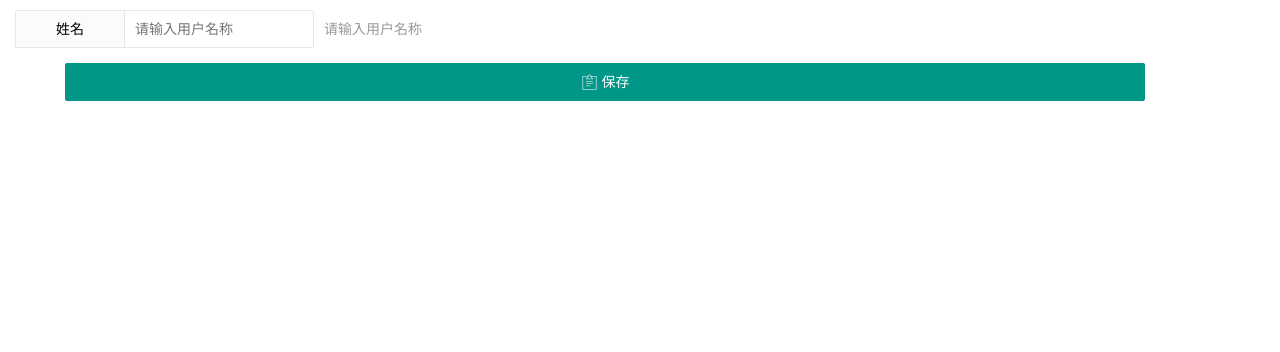
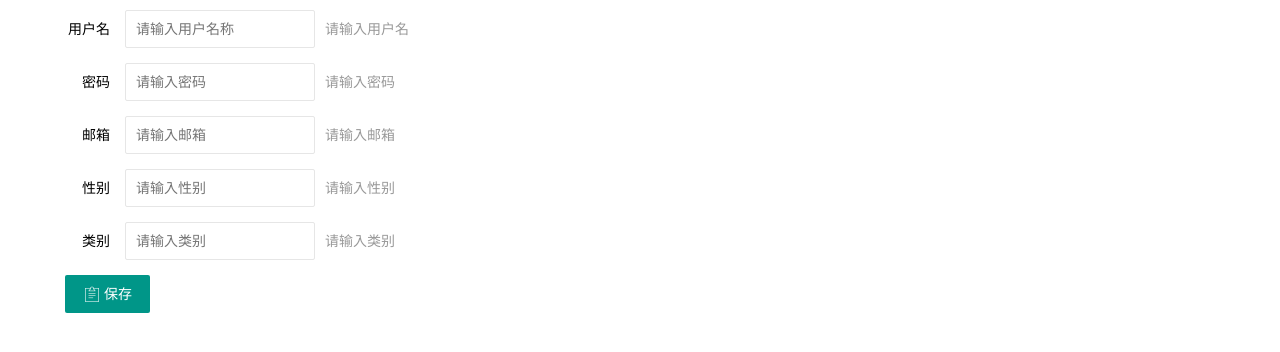
Before and after one commit to zhanfan9812/Blockchain_internship_program, a Flask app: template templates/role_operation.html in a window 1280 px wide. Shown: the top 352 px of the page. Run offline with Flask 2, Linux system fonts and the light colour scheme; the template is opened without the code that fills it, so the values that code supplies are empty.

Commit message:
save and update

```diff
--- a/application/models.py
+++ b/application/models.py
@@ -11,10 +11,12 @@
     email = db.Column(db.String(120), unique=True)
     gender = db.Column(db.String(120))
 
-    def __init__(self, username, password, role):
+    def __init__(self, username, password, role, email, gender):
         self.username = username
         self.password = password
         self.role = role
+        self.gender = gender
+        self.email = email
 
     def __repr__(self):
         return '<User username:%r>' % self.username
--- a/application/views/admin.py
+++ b/application/views/admin.py
@@ -8,9 +8,9 @@
 
 @admin_page.route('/select_username',methods=["POST"])
 def select_username():
-    name = request.form.get('username')
+    username = request.form.get('username')
     role = request.form.get('role')
-    user = User.query.filter(User.username == name,User.role == role).first()
+    user = User.query.filter(User.username == username,User.role == role).first()
     if (user == None):
         return '0'
     data = {
@@ -40,10 +40,49 @@
 @admin_page.route('/delete_id',methods=["POST"])
 def delete_id():
     id = request.form.get('id')
-    user = User.query.filter(User.id == id).first()
-    if (user == None):
-        return '1'
+    user = User.query.get(id)
+    if (user is None):
+        return '0'
     else:
         db.session.delete(user)
         db.session.commit()
+        return '1'
+
+@admin_page.route('/add',methods=["POST"])
+def add():
+    username = request.form.get('username')
+    password = request.form.get('password')
+    email = request.form.get('email')
+    gender = request.form.get('gender')
+    role = request.form.get('role')
+    if (username == "")| (password == "") | (role == ""):
         return '0'
+    if User.query.filter(User.username == username).first():
+        return '0'
+    user = User(username=username, password=password, email=email, gender=gender, role=role)
+    db.session.add(user)
+    db.session.commit()
+    return '1'
+
+@admin_page.route('/update_id',methods=["POST"])
+def update_id():
+    username = request.form.get('username')
+    password = request.form.get('password')
+    email = request.form.get('email')
+    gender = request.form.get('gender')
+    role = request.form.get('role')
+    id = request.form.get('id')
+
+    if (username == "")| (password == "") | (role == ""):
+        return '0'
+    if User.query.filter(User.username == username).first():
+        return '0'
+    user = User.query.get(id)
+    user.username = username
+    user.password = password
+    user.email = email
+    user.gender = gender
+    user.role = role
+
+    db.session.commit()
+    return '1'
--- a/static/js/administrator.js
+++ b/static/js/administrator.js
@@ -9,7 +9,7 @@
             success:function(data) {
                 alert(data);
 				layer.closeAll('loading');
-                if (data == '0') {
+                if (data == '1') {
                     $(obj).parents("tr").remove();
                     layer.msg(data.message,{icon:1,time:1000});return false;
                 } else {
@@ -23,19 +23,50 @@
         });
     });
 }
+
 $(function  () {
+
     var url = decodeURI(window.location.href);
     /* 得到id*/
 //    alert(url)
-    var id = url.split('=')[1]
-//    alert(id)
+    if(url.search(/role_list.html/)!=-1)
+    {
+        var role = url.split('=')[1]
+//        alert(role);
+    }
+    if(url.search(/role_operation.html/)!=-1)
+    {
+        var update_id = url.split('=')[1]
+
+        $('#save').click(function(){
+            var username = $('#username_input').val();
+            var password = $('#password_input').val();
+            var email = $('#email_input').val();
+            var gender = $('#gender_input').val();
+            var role_input =  $("#role_input").val();
+            $.ajax({
+                url:'/update_id',
+                method:'POST',
+                data:{username:username,password:password,email:email,gender:gender,role:role_input,id:update_id},
+                success:function(response){
+                    if(response=='1'){
+                        alert('修改成功');
+
+                    }else{
+                        alert('修改失败');
+                    }
+                }
+            });
+        })
+    }
+
 
     /* select by role*/
     $.ajax({
         url:'/select_role',
         method:'POST',
         async : false,
-        data:{role:id},
+        data:{role:role},
         success:function(response){
             var html = "";
             for (var i = 0 ;i<response.data.length;i++){
@@ -43,11 +74,11 @@
                 html+= "<tr>" +
                             "<td>"+j+"</td>"+
                             "<td>"+response.data[i].id+"</td>"+
-                            "<td id = 'user'>"+response.data[i].username+"</td>"+
+                            "<td>"+response.data[i].username+"</td>"+
                             "<td>"+response.data[i].email+"</td>"+
                             "<td>"+response.data[i].gender+"</td>"+
                             "<td>"+
-                                "<a class='layui-btn layui-btn-sm layui-btn-normal' title='编辑' onclick='execute_open('编辑角色', 'role_operation.html?id=1', 1000, 500)' href='javascript:;'><i class='layui-icon layui-icon-edit'></i>编辑</a>"	+
+                                "<a class='layui-btn layui-btn-sm layui-btn-normal' title='编辑' onclick='execute_open(\"编辑角色\", \"role_operation.html?id="+response.data[i].id+"\", 1000, 500)' href=\"javascript:;\"><i class='layui-icon layui-icon-edit'></i>编辑</a>"	+
 							    "<a class='layui-btn layui-btn-sm layui-btn-danger' title='删除' onclick='delete_id(this, "+response.data[i].id+")' href='javascript:;'><i class='layui-icon layui-icon-delete'></i>删除</a>"	+
                             "</td>"+
                         "</tr>";
@@ -58,12 +89,12 @@
 
     /* select by username*/
     $('#select').click(function(){
-        var username = $('#username').val();
+        var username = $('#username_select').val();
         $.ajax({
             url:'/select_username',
             method:'POST',
             async : false,
-            data:{username:username,role:id},
+            data:{username:username,role:role},
             success:function(response){
                 if(response == '0'){
                     alert('查无此人')
@@ -74,11 +105,11 @@
                     var html= "<tr>" +
                                     "<td>"+1+"</td>"+
                                     "<td>"+response.id+"</td>"+
-                                    "<td id = 'user'>"+response.username+"</td>"+
+                                    "<td>"+response.username+"</td>"+
                                     "<td>"+response.email+"</td>"+
                                     "<td>"+response.gender+"</td>"+
                                     "<td>"+
-									    "<a class='layui-btn layui-btn-sm layui-btn-normal' title='编辑' onclick='execute_open('编辑角色', 'role_operation.html?id=1', 1000, 500)' href='javascript:;'><i class='layui-icon layui-icon-edit'></i>编辑</a>"	+
+									    "<a class='layui-btn layui-btn-sm layui-btn-normal' title='编辑' onclick='execute_open('编辑角色', 'role_operation.html?id=1', 1000, 800)' href='javascript:;'><i class='layui-icon layui-icon-edit'></i>编辑</a>"	+
 									    "<a class='layui-btn layui-btn-sm layui-btn-danger' title='删除' onclick='delete_id(this, "+response.id+")' href='javascript:;'><i class='layui-icon layui-icon-delete'></i>删除</a>"	+
 									"</td>"+
 								"</tr>";
@@ -89,4 +120,26 @@
             }
         });
     })
+
+
+    $('#save').click(function(){
+        var username = $('#username_input').val();
+        var password = $('#password_input').val();
+        var email = $('#email_input').val();
+        var gender = $('#gender_input').val();
+        var role_input =  $("#role_input").val();
+        $.ajax({
+            url:'/add',
+            method:'POST',
+            data:{username:username,password:password,email:email,gender:gender,role:role_input},
+            success:function(response){
+                if(response=='1'){
+                    alert('保存成功');
+
+                }else{
+                    alert('保存失败');
+                }
+            }
+        });
+    })
 })
--- a/templates/index.html
+++ b/templates/index.html
@@ -24,6 +24,7 @@
 					<li class="layui-nav-item">
 						<a href="javascript:;">
 							<img src="../static/images/logins.png" class="layui-nav-img">{{username}}<span style="display:none" id="role">{{role}}</span>
+							<span id="role_id" ></span>
 						</a>
 						<dl class="layui-nav-child">
 							<dd><a href="javascript:;">基本资料</a></dd>
@@ -125,3 +126,4 @@
 <script src="../static/js/index.js"></script>
 <script src="../static/lib/layui/layui.js"></script>
 <script src="../static/js/admin.js"></script>
+<script src="../static/js/administrator.js"></script>
--- a/templates/role_list.html
+++ b/templates/role_list.html
@@ -29,14 +29,14 @@
 					<div class="layui-card-body ">
 
 							<div class="layui-inline layui-show-xs-block">
-								<input id="username" type="text" name="name" value=""  placeholder="请输入ID、名称" autocomplete="off" class="layui-input">
+								<input id="username_select" type="text" name="name" value=""  placeholder="请输入ID、名称" autocomplete="off" class="layui-input">
 							</div>
 							<div class="layui-inline layui-show-xs-block">
 								<button id="select" class="layui-btn"  lay-submit=""  lay-filter="sreach"><i class="layui-icon">&#xe615;</i></button>
 							</div>
 					</div>
 					<div class="layui-card-header">
-						<button class="layui-btn" onclick="execute_open('添加角色', 'role_operation.html', '1000', '800')"><i class="layui-icon"></i>添加角色</button>
+						<button class="layui-btn" onclick="execute_open('添加角色', 'role_operation.html', '1000', '500')"><i class="layui-icon"></i>添加角色</button>
 					</div>
 					<div class="layui-card-body">
 						<table class="layui-table layui-form">
--- a/templates/role_operation.html
+++ b/templates/role_operation.html
@@ -12,20 +12,46 @@
 	<body>
         <div class="layui-fluid">
 			<div class="layui-col-md12">
-				<form class="layui-form layui-form-pane" action="" id="frm-reg" >
 					<div class="layui-form-item">
-						<label class="layui-form-label">姓名</label>
+						<label class="layui-form-label">用户名</label>
 						<div class="layui-input-inline layer-inputs">
-							<input type="text" name="name" id="name" value="" placeholder="请输入用户名称" class="layui-input">
+							<input type="text" value="" id="username_input" value="" placeholder="请输入用户名称" class="layui-input">
 						</div>
-						<div class="layui-form-mid layui-word-aux">请输入用户名称</div>
+						<div class="layui-form-mid layui-word-aux">请输入用户名</div>
+					</div>
+					<div class="layui-form-item">
+						<label class="layui-form-label">密码</label>
+						<div class="layui-input-inline layer-inputs">
+							<input type="text" value="" id="password_input" value="" placeholder="请输入密码" class="layui-input">
+						</div>
+						<div class="layui-form-mid layui-word-aux">请输入密码</div>
+					</div>
+					<div class="layui-form-item">
+						<label class="layui-form-label">邮箱</label>
+						<div class="layui-input-inline layer-inputs">
+							<input type="text" value="" id="email_input" value="" placeholder="请输入邮箱" class="layui-input">
+						</div>
+						<div class="layui-form-mid layui-word-aux">请输入邮箱</div>
+					</div>
+					<div class="layui-form-item">
+						<label class="layui-form-label">性别</label>
+						<div class="layui-input-inline layer-inputs">
+							<input type="text" value="" id="gender_input" value="" placeholder="请输入性别" class="layui-input">
+						</div>
+						<div class="layui-form-mid layui-word-aux">请输入性别</div>
+					</div>
+					<div class="layui-form-item">
+						<label class="layui-form-label">类别</label>
+						<div class="layui-input-inline layer-inputs">
+							<input type="text" value="" id="role_input" value="" placeholder="请输入类别" class="layui-input">
+						</div>
+						<div class="layui-form-mid layui-word-aux">请输入类别</div>
 					</div>
 					<div class="layui-form-item" style="margin-left: 50px;">
 						<input type="hidden" name="id" id="id" value="">
 						<input type="hidden" name="operation_url" id="operation_url" value="{:url('IstratorRole/operation')}">
-						<button class="layui-btn" id="execute" lay-submit="execute" lay-filter="execute"><i class="layui-icon layui-icon-form"></i>保存</button>
+						<a class="layui-btn" id="save" ><i class="layui-icon layui-icon-form"></i>保存</a>
 					</div>
-				</form>
 			</div>
 		</div>
     </body>
@@ -33,4 +59,4 @@
 <script src="../static/js/jquery-3.4.1.min.js"></script>
 <script src="../static/lib/layui/layui.js"></script>
 <script src="../static/js/admin.js"></script>
-<script src="../static/js/role_operation.js"></script>
+<script src="../static/js/administrator.js"></script>
```
